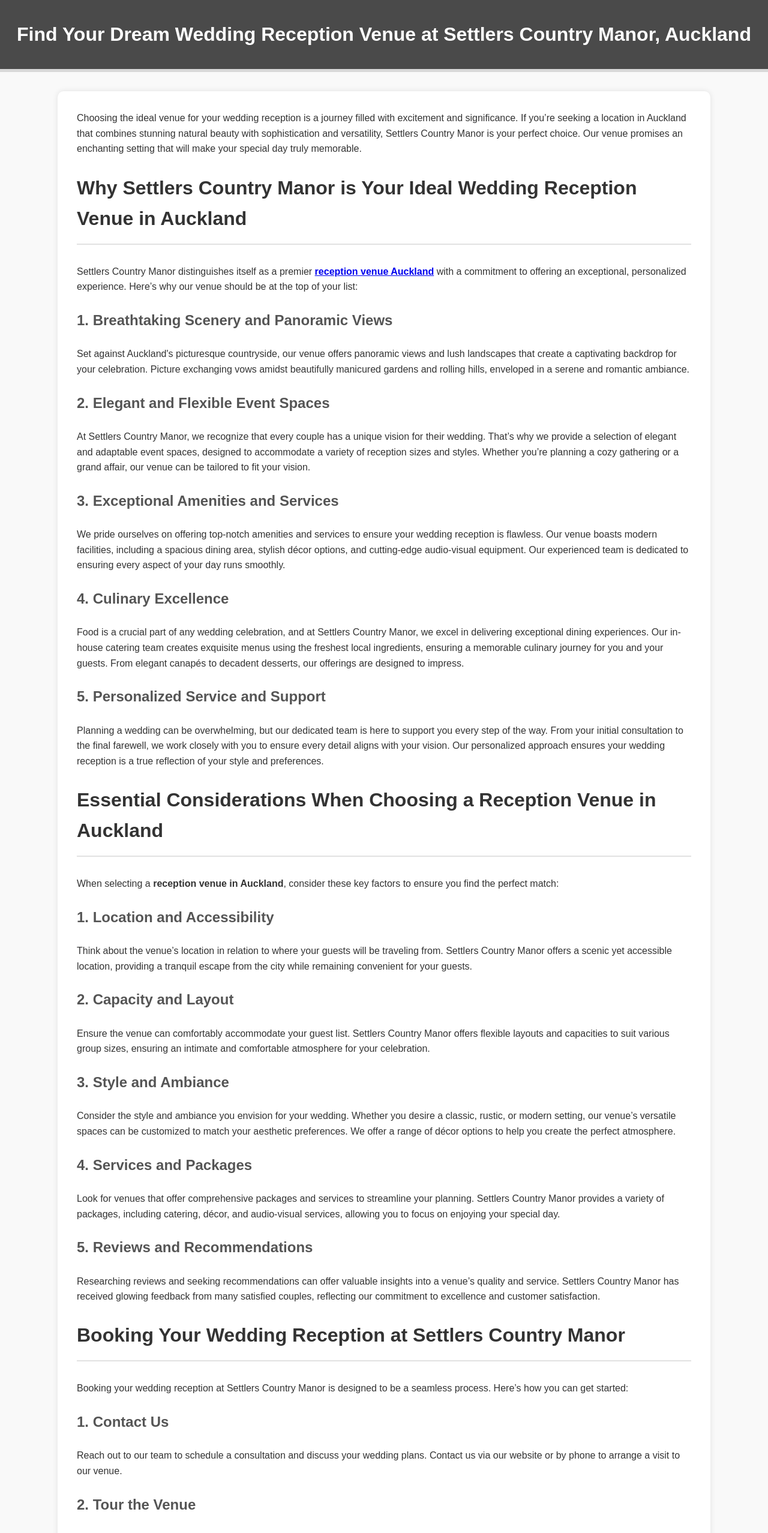
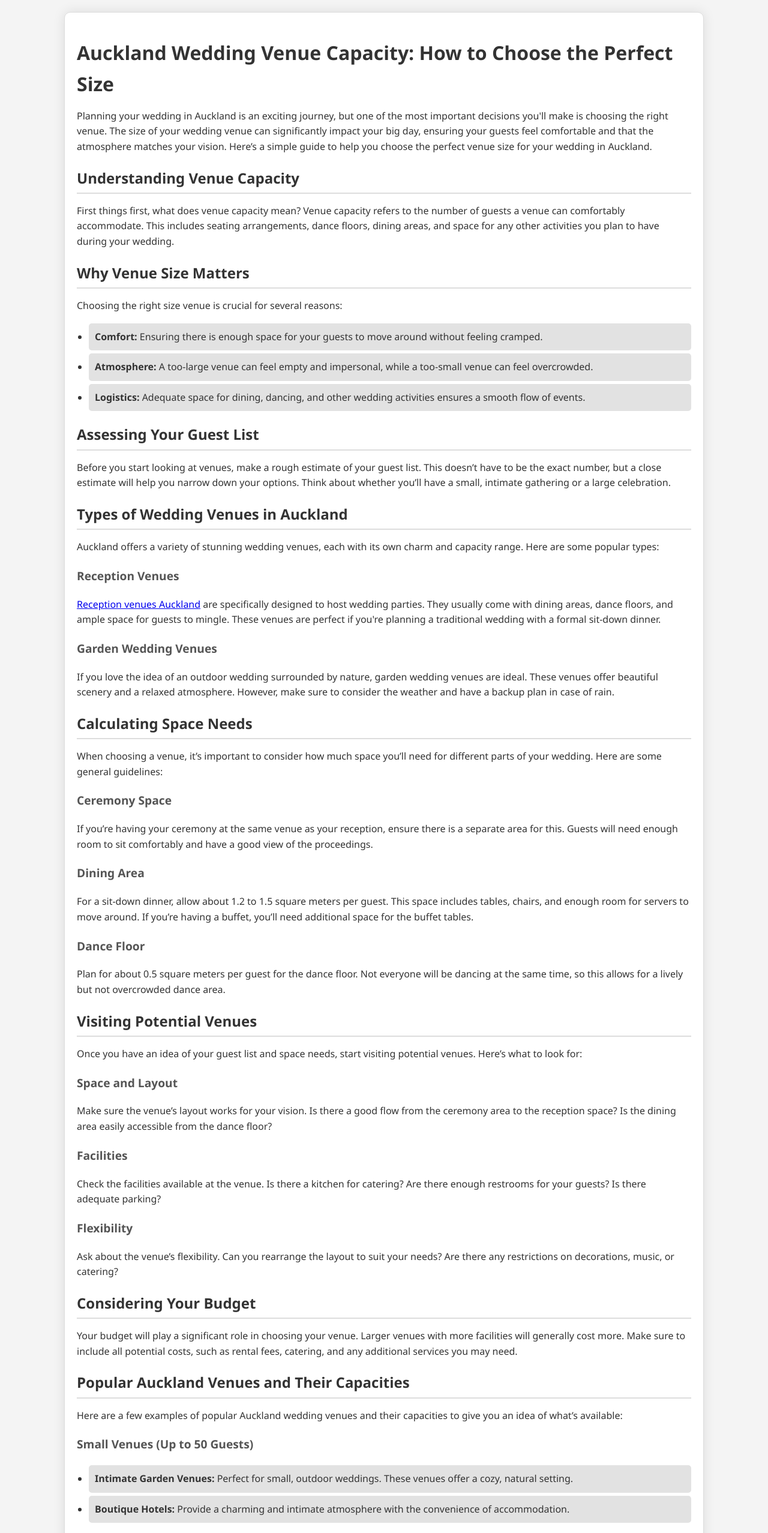
Before and after one commit to roberthinsom/Reception-Venue-Auckland-vercel, a plain HTML site: page index.html in a window 1280 px wide. Shown: the top 2555 px of the page at 60% size. Drawn offline with Linux system fonts and the light colour scheme.

Commit message:
Update index.html

```diff
--- a/index.html
+++ b/index.html
@@ -4,143 +4,143 @@
     <meta name="google-site-verification" content="saSLSECCSCMo0-wx-PWH8bZzMZOZPJ8C4b6_FCsFIF4" />
     <meta charset="UTF-8">
     <meta name="viewport" content="width=device-width, initial-scale=1.0">
-    <title>Find Your Dream Wedding Reception Venue at Settlers Country Manor, Auckland</title>
+    <title>Auckland Wedding Venue Capacity: How to Choose the Perfect Size</title>
     <style>
         body {
-            font-family: Arial, sans-serif;
+            font-family: 'Segoe UI', Tahoma, Geneva, Verdana, sans-serif;
             line-height: 1.6;
-            color: #333;
             margin: 0;
             padding: 0;
-            background-color: #f9f9f9;
-        }
-        header {
-            background: #4a4a4a;
-            color: #fff;
-            padding: 2em 0;
-            text-align: center;
-            border-bottom: 5px solid #d8d8d8;
-        }
-        header h1 {
-            margin: 0;
-            font-size: 2em;
+            background-color: #f4f4f4;
+            color: #333;
         }
         .container {
             width: 80%;
-            margin: 2em auto;
-            padding: 2em;
-            background: #fff;
+            margin: 20px auto;
+            overflow: hidden;
+            padding: 20px;
+            background: white;
             border-radius: 10px;
-            box-shadow: 0 0 10px rgba(0, 0, 0, 0.1);
+            box-shadow: 0 0 20px rgba(0, 0, 0, 0.1);
+            border: 1px solid #ddd;
+        }
+        h1, h2, h3 {
+            color: #333;
+        }
+        h1 {
+            font-size: 2em;
+            margin-bottom: 10px;
         }
         h2 {
-            color: #333;
-            border-bottom: 2px solid #e2e2e2;
-            padding-bottom: 0.5em;
-            margin-bottom: 1em;
-            font-size: 2em;
+            border-bottom: 2px solid #ddd;
+            padding-bottom: 5px;
+            margin-bottom: 10px;
         }
         h3 {
+            margin-top: 20px;
+            font-size: 1.2em;
             color: #555;
-            font-size: 1.5em;
-            margin-top: 1em;
+        }
+        ul {
+            list-style-type: disc;
+            padding-left: 20px;
+        }
+        ul li {
+            background: #e2e2e2;
+            margin: 5px 0;
+            padding: 10px;
+            border-radius: 5px;
         }
         p {
-            margin: 0 0 1em 0;
-        }
-        .contact-info {
-            background: #eaf2f8;
-            border: 1px solid #b0d6e8;
-            border-radius: 8px;
-            padding: 1.5em;
-            margin: 2em 0;
-        }
-        .contact-info h2 {
-            margin-top: 0;
-            color: #0077b6;
-        }
-        footer {
-            background: #4a4a4a;
-            color: #fff;
-            text-align: center;
-            padding: 1em 0;
-            border-top: 5px solid #d8d8d8;
-            position: relative;
-            bottom: 0;
-            width: 100%;
+            margin-bottom: 15px;
         }
     </style>
 </head>
 <body>
-    <header>
-        <h1>Find Your Dream Wedding Reception Venue at Settlers Country Manor, Auckland</h1>
-    </header>
+    <div class="container">
+        <h1>Auckland Wedding Venue Capacity: How to Choose the Perfect Size</h1>
+        <p>Planning your wedding in Auckland is an exciting journey, but one of the most important decisions you'll make is choosing the right venue. The size of your wedding venue can significantly impact your big day, ensuring your guests feel comfortable and that the atmosphere matches your vision. Here’s a simple guide to help you choose the perfect venue size for your wedding in Auckland.</p>
 
-    <div class="container">
-        <p>Choosing the ideal venue for your wedding reception is a journey filled with excitement and significance. If you’re seeking a location in Auckland that combines stunning natural beauty with sophistication and versatility, Settlers Country Manor is your perfect choice. Our venue promises an enchanting setting that will make your special day truly memorable.</p>
+        <h2>Understanding Venue Capacity</h2>
+        <p>First things first, what does venue capacity mean? Venue capacity refers to the number of guests a venue can comfortably accommodate. This includes seating arrangements, dance floors, dining areas, and space for any other activities you plan to have during your wedding.</p>
 
-        <h2>Why Settlers Country Manor is Your Ideal Wedding Reception Venue in Auckland</h2>
-        <p>Settlers Country Manor distinguishes itself as a premier <strong><a href="https://www.settlerscountrymanor.co.nz/wedding-reception-venue.html">reception venue Auckland</a>
-</strong> with a commitment to offering an exceptional, personalized experience. Here’s why our venue should be at the top of your list:</p>
+        <h2>Why Venue Size Matters</h2>
+        <p>Choosing the right size venue is crucial for several reasons:</p>
+        <ul>
+            <li><strong>Comfort:</strong> Ensuring there is enough space for your guests to move around without feeling cramped.</li>
+            <li><strong>Atmosphere:</strong> A too-large venue can feel empty and impersonal, while a too-small venue can feel overcrowded.</li>
+            <li><strong>Logistics:</strong> Adequate space for dining, dancing, and other wedding activities ensures a smooth flow of events.</li>
+        </ul>
 
-        <h3>1. Breathtaking Scenery and Panoramic Views</h3>
-        <p>Set against Auckland's picturesque countryside, our venue offers panoramic views and lush landscapes that create a captivating backdrop for your celebration. Picture exchanging vows amidst beautifully manicured gardens and rolling hills, enveloped in a serene and romantic ambiance.</p>
+        <h2>Assessing Your Guest List</h2>
+        <p>Before you start looking at venues, make a rough estimate of your guest list. This doesn’t have to be the exact number, but a close estimate will help you narrow down your options. Think about whether you’ll have a small, intimate gathering or a large celebration.</p>
 
-        <h3>2. Elegant and Flexible Event Spaces</h3>
-        <p>At Settlers Country Manor, we recognize that every couple has a unique vision for their wedding. That’s why we provide a selection of elegant and adaptable event spaces, designed to accommodate a variety of reception sizes and styles. Whether you’re planning a cozy gathering or a grand affair, our venue can be tailored to fit your vision.</p>
+        <h2>Types of Wedding Venues in Auckland</h2>
+        <p>Auckland offers a variety of stunning wedding venues, each with its own charm and capacity range. Here are some popular types:</p>
 
-        <h3>3. Exceptional Amenities and Services</h3>
-        <p>We pride ourselves on offering top-notch amenities and services to ensure your wedding reception is flawless. Our venue boasts modern facilities, including a spacious dining area, stylish décor options, and cutting-edge audio-visual equipment. Our experienced team is dedicated to ensuring every aspect of your day runs smoothly.</p>
+        <h3>Reception Venues</h3>
+        <p><a href="https://www.settlerscountrymanor.co.nz/wedding-reception-venue.html">Reception venues Auckland</a> are specifically designed to host wedding parties. They usually come with dining areas, dance floors, and ample space for guests to mingle. These venues are perfect if you're planning a traditional wedding with a formal sit-down dinner.</p>
 
-        <h3>4. Culinary Excellence</h3>
-        <p>Food is a crucial part of any wedding celebration, and at Settlers Country Manor, we excel in delivering exceptional dining experiences. Our in-house catering team creates exquisite menus using the freshest local ingredients, ensuring a memorable culinary journey for you and your guests. From elegant canapés to decadent desserts, our offerings are designed to impress.</p>
+        <h3>Garden Wedding Venues</h3>
+        <p>If you love the idea of an outdoor wedding surrounded by nature, garden wedding venues are ideal. These venues offer beautiful scenery and a relaxed atmosphere. However, make sure to consider the weather and have a backup plan in case of rain.</p>
 
-        <h3>5. Personalized Service and Support</h3>
-        <p>Planning a wedding can be overwhelming, but our dedicated team is here to support you every step of the way. From your initial consultation to the final farewell, we work closely with you to ensure every detail aligns with your vision. Our personalized approach ensures your wedding reception is a true reflection of your style and preferences.</p>
+        <h2>Calculating Space Needs</h2>
+        <p>When choosing a venue, it’s important to consider how much space you’ll need for different parts of your wedding. Here are some general guidelines:</p>
 
-        <h2>Essential Considerations When Choosing a Reception Venue in Auckland</h2>
-        <p>When selecting a <strong>reception venue in Auckland</strong>, consider these key factors to ensure you find the perfect match:</p>
+        <h3>Ceremony Space</h3>
+        <p>If you’re having your ceremony at the same venue as your reception, ensure there is a separate area for this. Guests will need enough room to sit comfortably and have a good view of the proceedings.</p>
 
-        <h3>1. Location and Accessibility</h3>
-        <p>Think about the venue’s location in relation to where your guests will be traveling from. Settlers Country Manor offers a scenic yet accessible location, providing a tranquil escape from the city while remaining convenient for your guests.</p>
+        <h3>Dining Area</h3>
+        <p>For a sit-down dinner, allow about 1.2 to 1.5 square meters per guest. This space includes tables, chairs, and enough room for servers to move around. If you’re having a buffet, you’ll need additional space for the buffet tables.</p>
 
-        <h3>2. Capacity and Layout</h3>
-        <p>Ensure the venue can comfortably accommodate your guest list. Settlers Country Manor offers flexible layouts and capacities to suit various group sizes, ensuring an intimate and comfortable atmosphere for your celebration.</p>
+        <h3>Dance Floor</h3>
+        <p>Plan for about 0.5 square meters per guest for the dance floor. Not everyone will be dancing at the same time, so this allows for a lively but not overcrowded dance area.</p>
 
-        <h3>3. Style and Ambiance</h3>
-        <p>Consider the style and ambiance you envision for your wedding. Whether you desire a classic, rustic, or modern setting, our venue’s versatile spaces can be customized to match your aesthetic preferences. We offer a range of décor options to help you create the perfect atmosphere.</p>
+        <h2>Visiting Potential Venues</h2>
+        <p>Once you have an idea of your guest list and space needs, start visiting potential venues. Here’s what to look for:</p>
 
-        <h3>4. Services and Packages</h3>
-        <p>Look for venues that offer comprehensive packages and services to streamline your planning. Settlers Country Manor provides a variety of packages, including catering, décor, and audio-visual services, allowing you to focus on enjoying your special day.</p>
+        <h3>Space and Layout</h3>
+        <p>Make sure the venue’s layout works for your vision. Is there a good flow from the ceremony area to the reception space? Is the dining area easily accessible from the dance floor?</p>
 
-        <h3>5. Reviews and Recommendations</h3>
-        <p>Researching reviews and seeking recommendations can offer valuable insights into a venue’s quality and service. Settlers Country Manor has received glowing feedback from many satisfied couples, reflecting our commitment to excellence and customer satisfaction.</p>
+        <h3>Facilities</h3>
+        <p>Check the facilities available at the venue. Is there a kitchen for catering? Are there enough restrooms for your guests? Is there adequate parking?</p>
 
-        <h2>Booking Your Wedding Reception at Settlers Country Manor</h2>
-        <p>Booking your wedding reception at Settlers Country Manor is designed to be a seamless process. Here’s how you can get started:</p>
+        <h3>Flexibility</h3>
+        <p>Ask about the venue’s flexibility. Can you rearrange the layout to suit your needs? Are there any restrictions on decorations, music, or catering?</p>
 
-        <h3>1. Contact Us</h3>
-        <p>Reach out to our team to schedule a consultation and discuss your wedding plans. Contact us via our website or by phone to arrange a visit to our venue.</p>
+        <h2>Considering Your Budget</h2>
+        <p>Your budget will play a significant role in choosing your venue. Larger venues with more facilities will generally cost more. Make sure to include all potential costs, such as rental fees, catering, and any additional services you may need.</p>
 
-        <h3>2. Tour the Venue</h3>
-        <p>We invite you to visit Settlers Country Manor and experience its beauty firsthand. During your tour, we’ll show you our available spaces, discuss your needs, and answer any questions you may have.</p>
+        <h2>Popular Auckland Venues and Their Capacities</h2>
+        <p>Here are a few examples of popular Auckland wedding venues and their capacities to give you an idea of what’s available:</p>
 
-        <h3>3. Customize Your Package</h3>
-        <p>Collaborate with our team to tailor a package that suits your needs and preferences. Choose from our range of services, décor options, and catering menus to create a personalized plan for your reception.</p>
+        <h3>Small Venues (Up to 50 Guests)</h3>
+        <ul>
+            <li><strong>Intimate Garden Venues:</strong> Perfect for small, outdoor weddings. These venues offer a cozy, natural setting.</li>
+            <li><strong>Boutique Hotels:</strong> Provide a charming and intimate atmosphere with the convenience of accommodation.</li>
+        </ul>
 
-        <h3>4. Finalize Your Booking</h3>
-        <p>Once you’re ready, we’ll finalize the details and secure your booking. Our <a href="https://garden-wedding-venues-auckland-cloudflare.pages.dev/">team will continue to support</a> you throughout the planning process to ensure every detail is in place for your special day.</p>
+        <h3>Medium Venues (50-150 Guests)</h3>
+        <ul>
+            <li><strong>Reception Venues:</strong> Ideal for a traditional wedding with dining and dancing. Many of these venues can be customized to fit your style and theme.</li>
+            <li><strong>Community Halls:</strong> Offer a versatile space that can be decorated to your taste.</li>
+        </ul>
 
-        <h2>Conclusion</h2>
-        <p>Your wedding reception should be a reflection of your love story and a celebration of your journey together. At Settlers Country Manor, we are dedicated to providing a <strong>reception venue in Auckland</strong> that blends elegance, sophistication, and exceptional service to create an unforgettable experience.</p>
-        <p>Contact us today to learn how Settlers Country Manor can bring your wedding vision to life. We look forward to being a part of your celebration and helping you create cherished memories.</p>
+        <h3>Large Venues (150+ Guests)</h3>
+        <ul>
+            <li><strong>Banquet Halls:</strong> These venues are designed to host large events and come with all the necessary amenities.</li>
+            <li><strong>Resorts and Estates:</strong> Offer expansive grounds and facilities, perfect for grand weddings.</li>
+        </ul>
 
-        <div class="contact-info">
-            <h2>Contact Information</h2>
-            <p><strong>Settlers Country Manor</strong><br>
-            Address: 81 Waimauku Station Rd, Huapai, Waimauku 0812, Auckland, NZ<br>
-            Phone: 09 411 7809</p>
-        </div>
+        <h2>Making the Final Decision</h2>
+        <p>Choosing the perfect wedding venue size in Auckland involves balancing your guest list, venue capacity, and budget. Here are a few final tips:</p>
+        <ul>
+            <li><strong>Book Early:</strong> Popular venues can book up quickly, especially during peak wedding season.</li>
+            <li><strong>Get Everything in Writing:</strong> Ensure all details are confirmed in a contract to avoid any misunderstandings later.</li>
+            <li><strong>Trust Your Instincts:</strong> Choose a venue that feels right for you and aligns with your vision for your special day.</li>
+        </ul>
+
+        <p>Choosing the right wedding venue size is a crucial step in <a href="https://garden-wedding-venues-auckland-cloudflare.pages.dev/">planning your perfect wedding day in Auckland</a>. With careful planning and consideration, you can find a venue that fits your needs and creates a memorable experience for you and your guests. Happy planning!</p>
     </div>
 </body>
 </html>
```
